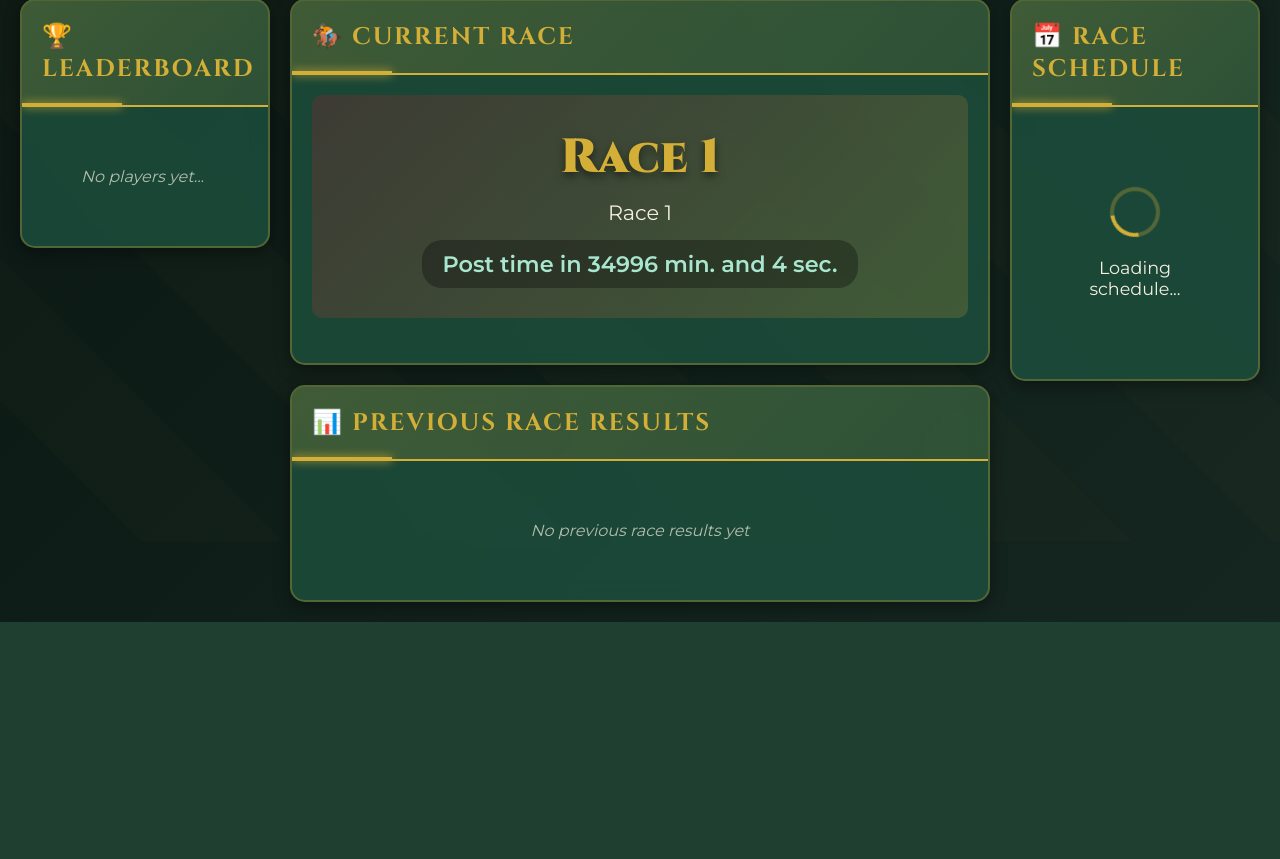
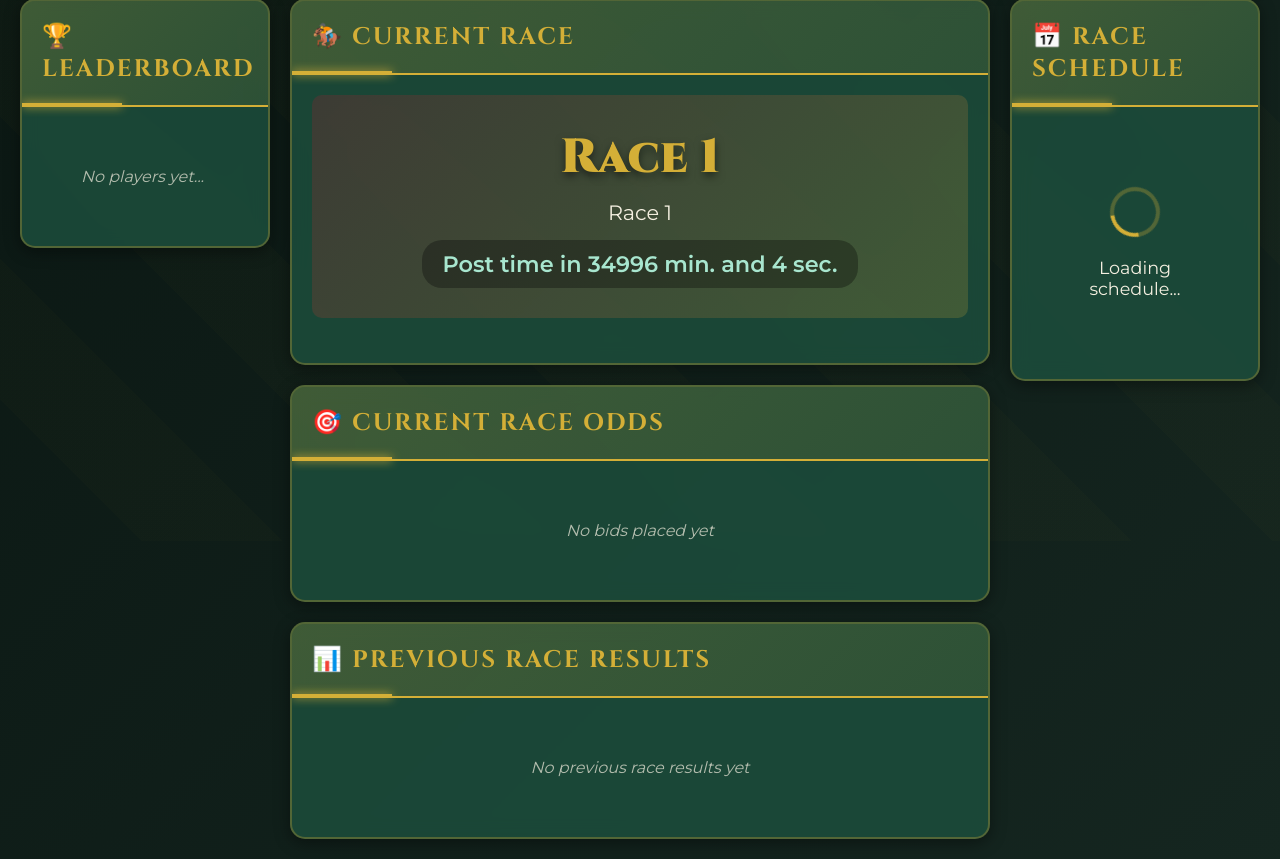
Before and after one commit to stringofQs/derby_bet, a Flask app: page / in a window 1280 px wide. Shown: the part 259-1118 px from the top of the page. Before the commit the page ends 881 px from the top, so only its background shows below. Run offline with Flask 3, Linux system fonts and the light colour scheme; data that the repository does not hold is empty.

Commit message:
Minor dashboard adjustments

```diff
--- a/derby_bet/src/static/css/style.css
+++ b/derby_bet/src/static/css/style.css
@@ -312,6 +312,20 @@ body::before {
     font-size: 0.9em;
 }
 
+.admin-feedback {
+    margin-top: 10px;
+    font-size: 0.9em;
+    min-height: 1.2em;
+}
+
+.admin-feedback.success {
+    color: var(--mint-julep);
+}
+
+.admin-feedback.error {
+    color: var(--derby-red);
+}
+
 /* Admin Panel */
 .admin-section {
     margin-bottom: 30px;
@@ -513,7 +527,8 @@ body::before {
    RACE PANEL
    ============================================================================ */
 
-.race-panel {
+.race-panel,
+.odds-panel {
     margin-bottom: 20px;
 }
 
--- a/derby_bet/src/templates/index.html
+++ b/derby_bet/src/templates/index.html
@@ -61,7 +61,8 @@
                             <label>Show (3rd):</label>
                             <input type="number" id="show-horse" min="1" placeholder="Horse #">
                         </div>
-                        <button class="admin-action-btn">Submit Results</button>
+                        <button class="admin-action-btn" id="submit-race-results">Submit Results</button>
+                        <div class="admin-feedback" id="finalize-feedback"></div>
                     </div>
                 </div>
 
@@ -153,6 +154,22 @@
                     </div>
                 </div>
 
+                <!-- Current Race Odds -->
+                <div class="panel odds-panel">
+                    <div class="panel-header">
+                        <h2>🎯 Current Race Odds</h2>
+                        <div class="panel-accent"></div>
+                    </div>
+                    <div class="panel-body">
+                        <div id="current-race-pool-panel">
+                            <div class="loading">
+                                <div class="loading-spinner"></div>
+                                <p>Loading odds...</p>
+                            </div>
+                        </div>
+                    </div>
+                </div>
+
                 <!-- Previous Race Results -->
                 <div class="panel results-panel">
                     <div class="panel-header">
```
